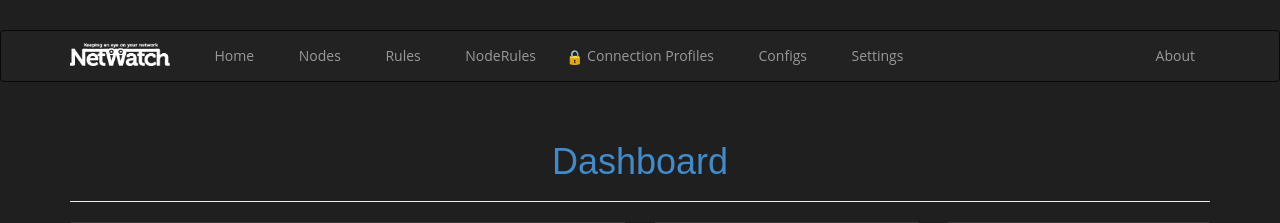
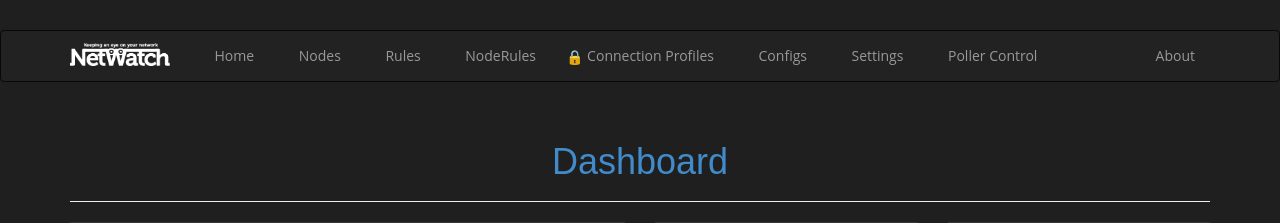
Before and after one commit to certanet/NetWatch, a Flask app: page / in a window 1280 px wide. Shown: the top 223 px of the page. Run offline with Flask 2, Linux system fonts and the light colour scheme; parts of the project's set-up code (start-up, migrations or seed data) failed here and were passed over; some libraries are stand-ins or nearby versions; some web fonts are replaced.

Commit message:
Added Poller Control page

```diff
--- a/netwatch/routes.py
+++ b/netwatch/routes.py
@@ -82,6 +82,26 @@ def tbc():
 
     return render_template('BLANK.html',
                            title='Coming Soon')
+
+
+@app.route('/poller', methods=['GET', 'POST'])
+def pollpage():
+    if request.method == 'POST':
+        if request.form.get('poller-button') == 'Pause':
+            models.set_setting('pause_poller', True)
+            # Set status manually, as it wan't refreshing on dashboard quickly:
+            models.set_setting('poller_status', "PAUSING")
+            result = ["Pausing Poller...", 'danger']
+        elif request.form.get('poller-button') == 'Resume':
+            models.set_setting('pause_poller', False)
+            models.set_setting('poller_status', "RUNNING")
+            result = ["Resuming Poller...", 'success']
+        flash(*result)
+        return redirect(url_for('home'))
+
+    return render_template('poller.html',
+                           title='Poller Control',
+                           poller_status=models.get_settings("poller_status"))
 
 
 @app.route('/rules/', defaults={'model': 'rules'})
--- a/netwatch/templates/pagebase.html
+++ b/netwatch/templates/pagebase.html
@@ -55,6 +55,7 @@
                 <li><a href="/connectionprofiles"><span class="glyphicon glyphicon-lock" aria-hidden="true"></span> Connection Profiles</a></li>
                 <li><a href="/configs"><span class="glyphicon glyphicon-download-alt" aria-hidden="true"></span> Configs</a></li>
                 <li><a href="/settings"><span class="glyphicon glyphicon-cog" aria-hidden="true"></span> Settings</a></li>
+                <li><a href="/poller"><span class="glyphicon glyphicon-off" aria-hidden="true"></span> Poller Control</a></li>
             </ul>
 
             <ul class="nav navbar-nav navbar-right">
```
Also changed, not shown: netwatch/templates/poller.html (added, +24 -0 lines).
